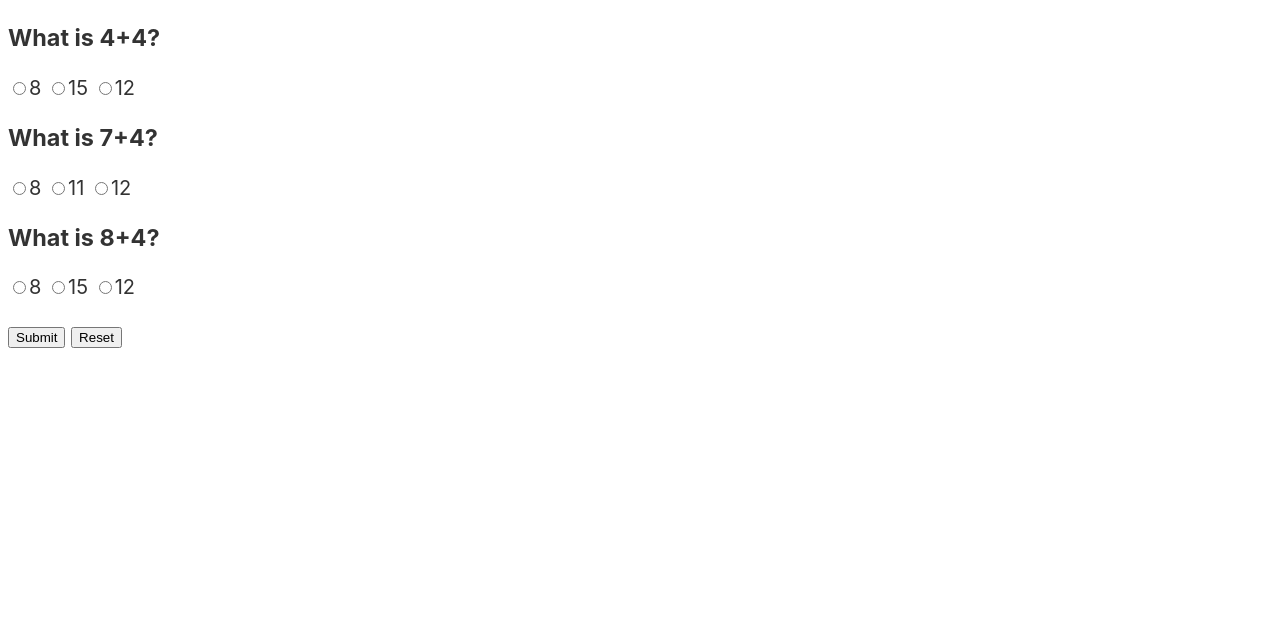
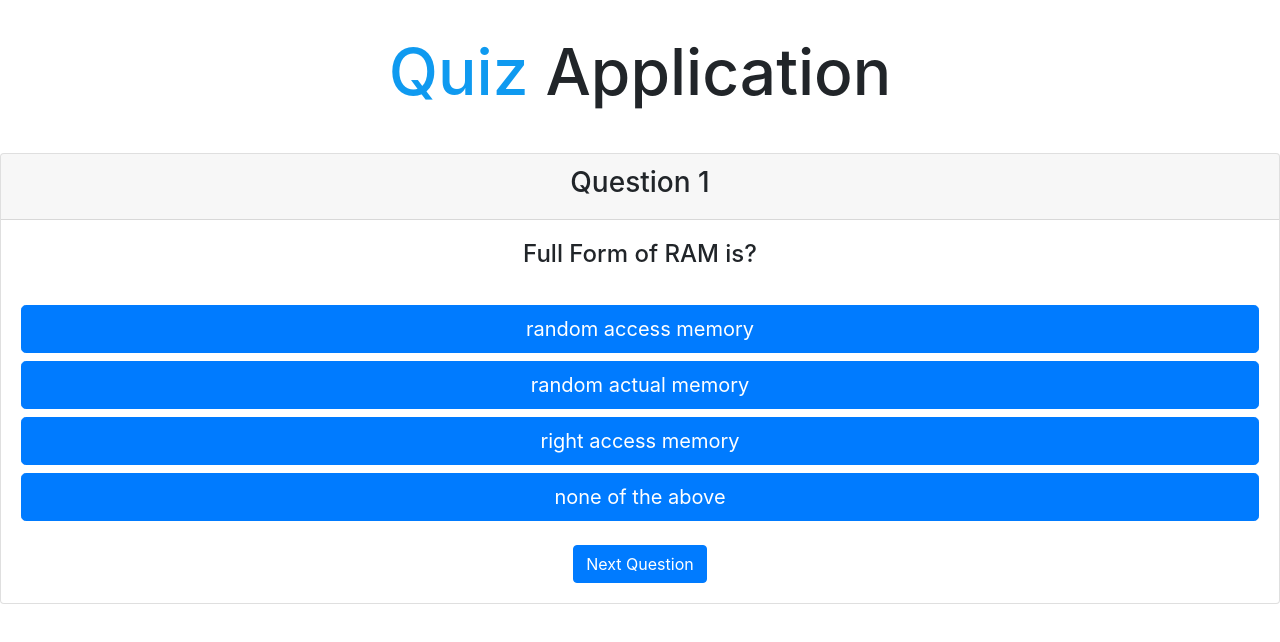
Before and after one commit to Ahmed4549/QuizApp, a plain HTML site: page index.html in a window 1280 px wide. Drawn offline with nearby package versions, Linux system fonts and the light colour scheme.

Commit message:
Quiz File

```diff
--- a/index.html
+++ b/index.html
@@ -7,33 +7,36 @@
     <title>Quiz Application</title>
     <link rel="stylesheet" href="style.css">
     <link rel="shortcut icon" href="imgs/Favicon-1-300x300.png" type="image/x-icon">
+    <link rel="stylesheet" href="https://maxcdn.bootstrapcdn.com/bootstrap/4.0.0/css/bootstrap.min.css" integrity="sha384-Gn5384xqQ1aoWXA+058RXPxPg6fy4IWvTNh0E263XmFcJlSAwiGgFAW/dAiS6JXm" crossorigin="anonymous">
 </head>
-<body>
-    <div class="quiz">
-        <div class="question">
-        <h3>What is 4+4?</h3>
-        <div class="answers">
-            <input type="radio" name="q1" id="q1-a1">8</input>
-            <input type="radio" name="q1" id="q1-a2">15</input>
-            <input type="radio" name="q1" id="q1-a3">12</input>
+<body onload="showQuestion(0)">
+    <br>
+    <h2 class="heading"><span style="color: #0f9af0;">Quiz</span> Application</h2>
+<br>
+    <div class="card text-center">
+        <div class="card-header">
+            <h3 id="QueNumber"></h3>
         </div>
-        <h3>What is 7+4?</h3>
-        <div class="answers">
-            <input type="radio" name="q2" id="q2-a1">8</input>
-            <input type="radio" name="q2" id="q2-a2">11</input>
-            <input type="radio" name="q2" id="q2-a3">12</input>
+        <div class="card-body">
+            <h4 class="card-title" id="questionElement"></h4><br>
+            <button type="button" class="btn btn-primary btn-lg btn-block optionElement" onclick="activeClass(this)"></button>
+            <button type="button" class="btn btn-primary btn-lg btn-block optionElement" onclick="activeClass(this)"></button>
+            <button type="button" class="btn btn-primary btn-lg btn-block optionElement" onclick="activeClass(this)"></button>
+            <button type="button" class="btn btn-primary btn-lg btn-block optionElement" onclick="activeClass(this)"></button><br>
+<!--
+            <p class="card-text optionElement" onclick="activeClass(this)">With supporting text below as a natural lead-in to additional content.</p>
+            <p class="card-text optionElement" onclick="activeClass(this)">With supporting text below as a natural lead-in to additional content.</p>
+            <p class="card-text optionElement" onclick="activeClass(this)">With supporting text below as a natural lead-in to additional content.</p>
+            <p class="card-text optionElement" onclick="activeClass(this)">With supporting text below as a natural lead-in to additional content.</p> -->
+
+
+            <a href="#" class="btn btn-primary" onclick="nextQuestion()" id="nextQue">Next Question</a>
         </div>
-        <h3>What is 8+4?</h3>
-        <div class="answers">
-            <input type="radio" name="q3" id="q3-a1">8</input>
-            <input type="radio" name="q3" id="q3-a2">15</input>
-            <input type="radio" name="q3" id="q3-a3">12</input><br><br>
-        </div>
-        </div>
+      </div>
 
-        <button class="btn" onclick="quizApp()">Submit</button>
-        <button class="btn" onclick="diselect()">Reset</button>
-    </div>
 </body>
 <script src="app.js"></script>
+<script src="https://code.jquery.com/jquery-3.2.1.slim.min.js" integrity="sha384-KJ3o2DKtIkvYIK3UENzmM7KCkRr/rE9/Qpg6aAZGJwFDMVNA/GpGFF93hXpG5KkN" crossorigin="anonymous"></script>
+<script src="https://cdnjs.cloudflare.com/ajax/libs/popper.js/1.12.9/umd/popper.min.js" integrity="sha384-ApNbgh9B+Y1QKtv3Rn7W3mgPxhU9K/ScQsAP7hUibX39j7fakFPskvXusvfa0b4Q" crossorigin="anonymous"></script>
+<script src="https://maxcdn.bootstrapcdn.com/bootstrap/4.0.0/js/bootstrap.min.js" integrity="sha384-JZR6Spejh4U02d8jOt6vLEHfe/JQGiRRSQQxSfFWpi1MquVdAyjUar5+76PVCmYl" crossorigin="anonymous"></script>
 </html>
```
